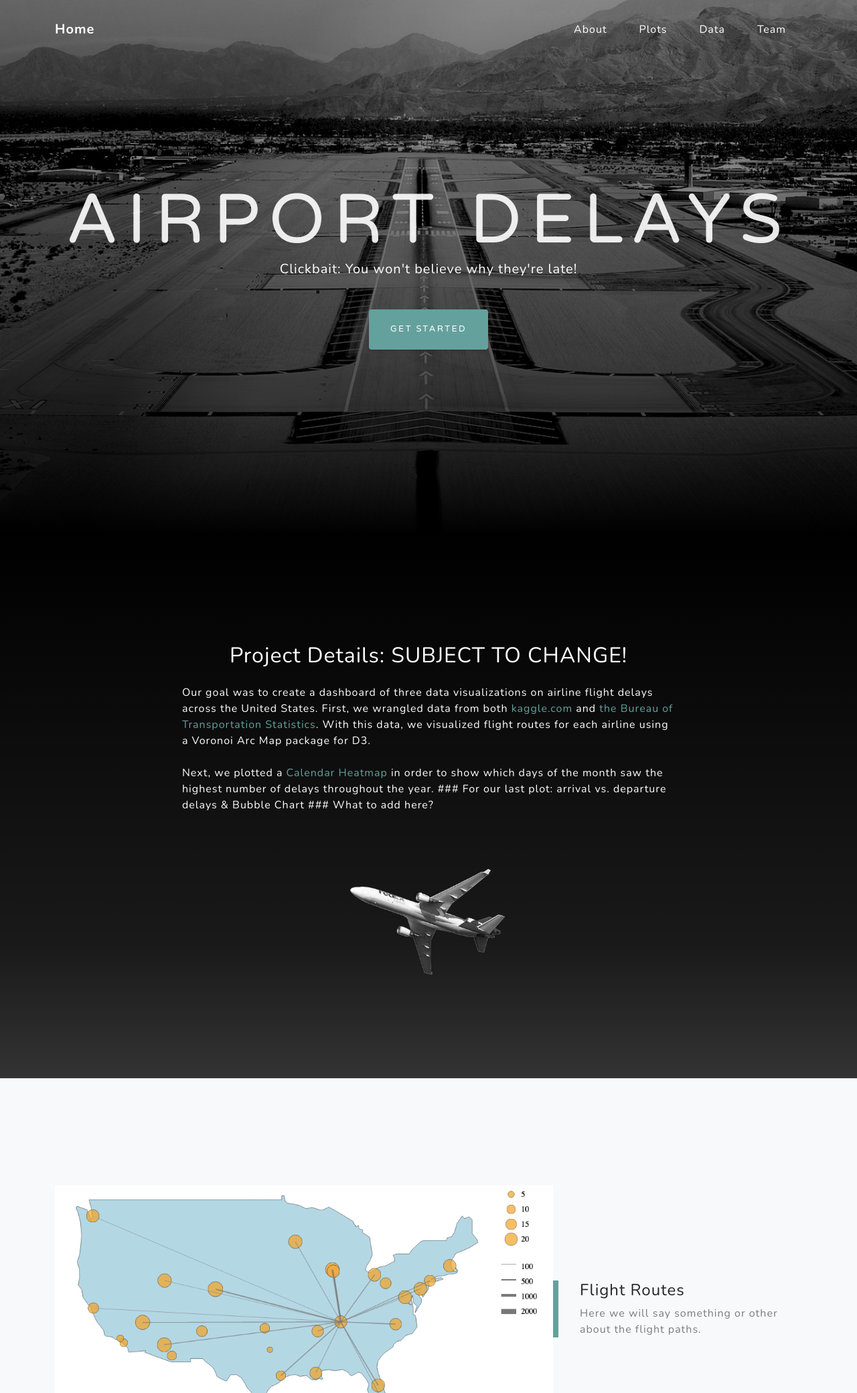
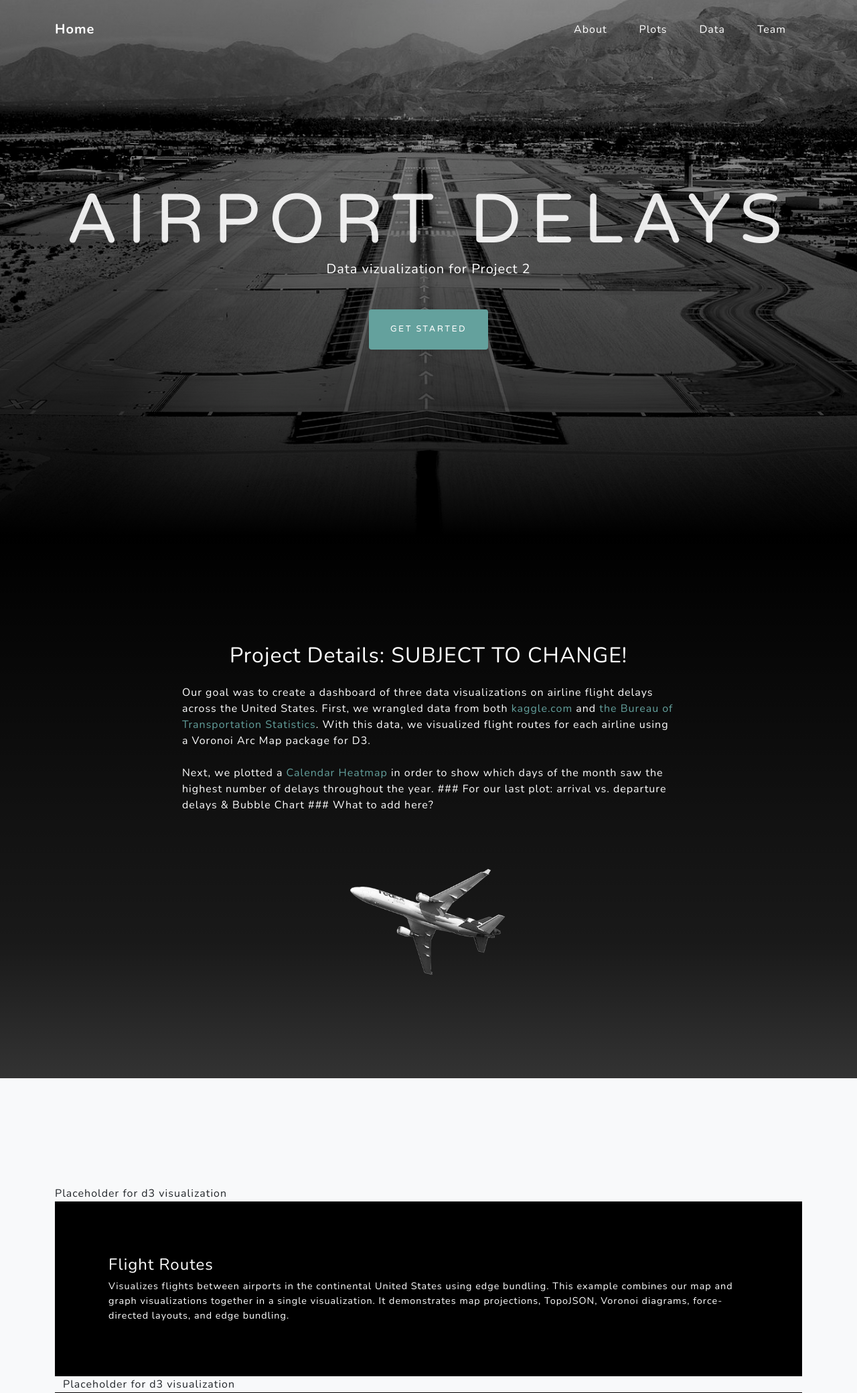
Before and after one commit to Maryamlaine/Project2, a Flask app: page / in a window 1280 px wide. Shown: the top 2080 px of the page at 67% size. Run offline with Flask 2, Linux system fonts and the light colour scheme; data that the repository does not hold is empty; some libraries are stand-ins or nearby versions.

Commit message:
tweaks to index.html

```diff
--- a/dashboard/templates/index.html
+++ b/dashboard/templates/index.html
@@ -7,16 +7,16 @@
         <meta name="author" content="" />
         <title>Grayscale - Start Bootstrap Theme</title>
         <link rel="icon" type="image/x-icon" href="assets/img/favicon.ico" />
-        <!-- Font Awesome icons (free version)-->
+        <!-- Font Awesome icons (free version) -->
         <script src="https://use.fontawesome.com/releases/v5.13.0/js/all.js" crossorigin="anonymous"></script>
-        <!-- Google fonts-->
+        <!-- Google fonts -->
         <link href="https://fonts.googleapis.com/css?family=Varela+Round" rel="stylesheet" />
         <link href="https://fonts.googleapis.com/css?family=Nunito:200,200i,300,300i,400,400i,600,600i,700,700i,800,800i,900,900i" rel="stylesheet" />
-        <!-- Core theme CSS (includes Bootstrap)-->
+        <!-- Core theme CSS (includes Bootstrap) -->
         <link href="{{ url_for('static', filename='css/styles.css') }}" rel="stylesheet" />
     </head>
     <body id="page-top">
-        <!-- Navigation-->
+        <!-- Navigation -->
         <nav class="navbar navbar-expand-lg navbar-light fixed-top" id="mainNav">
             <div class="container">
                 <a class="navbar-brand js-scroll-trigger" href="#page-top">Home</a><button class="navbar-toggler navbar-toggler-right" type="button" data-toggle="collapse" data-target="#navbarResponsive" aria-controls="navbarResponsive" aria-expanded="false" aria-label="Toggle navigation">Menu<i class="fas fa-bars"></i></button>
@@ -30,17 +30,17 @@
                 </div>
             </div>
         </nav>
-        <!-- Masthead-->
+        <!-- Masthead -->
         <header class="masthead">
             <div class="container d-flex h-100 align-items-center">
                 <div class="mx-auto text-center">
                     <h1 class="mx-auto my-0 text-uppercase">Airport Delays</h1>
-                    <h2 class="text-white-50 mx-auto mt-2 mb-5">Clickbait: You won't believe why they're late!</h2>
+                    <h2 class="text-white-50 mx-auto mt-2 mb-5">Data vizualization for Project 2</h2>
                     <a class="btn btn-primary js-scroll-trigger" href="#about">Get Started</a>
                 </div>
             </div>
         </header>
-        <!-- About-->
+        <!-- About -->
         <section class="about-section text-center" id="about">
             <div class="container">
                 <div class="row">
@@ -61,44 +61,51 @@
                 <img class="img-fluid" src="static/img/airliner.png" alt="" />
             </div>
         </section>
-        <!-- Projects-->
+        <!-- Projects -->
         <section class="projects-section bg-light" id="projects">
             <div class="container">
-                <!-- Featured Project Row-->
-                <div class="row align-items-center no-gutters mb-4 mb-lg-5">
-                    <div class="col-xl-8 col-lg-7"><img class="img-fluid mb-3 mb-lg-0" src="static/img/flight_routes.png" alt="" /></div>
-                    <div class="col-xl-4 col-lg-5">
-                        <div class="featured-text text-center text-lg-left">
-                            <h4>Flight Routes</h4>
-                            <p class="text-black-50 mb-0">Here we will say something or other about the flight paths.</p>
-                        </div>
-                    </div>
-                </div>
-                <!-- Project One Row-->
-                <div class="row justify-content-center no-gutters mb-5 mb-lg-0">
-                    <div class="col-lg-6"><img class="img-fluid" src="static/img/heatmap.png" alt="" /></div>
-                    <div class="col-lg-6">
+                <!-- Flight Route Row -->
+                <div class="flight-routes-d3"></div>
+                <div class="row justify-content-center no-gutters">
+                    <div class="col-lg-12 order-lg-first">
                         <div class="bg-black text-center h-100 project">
                             <div class="d-flex h-100">
                                 <div class="project-text w-100 my-auto text-center text-lg-left">
-                                    <h4 class="text-white">Calendar Heatmap</h4>
-                                    <p class="mb-0 text-white-50">Temporary image to represent where we can append the heatmap with d3</p>
-                                    <hr class="d-none d-lg-block mb-0 ml-0" />
+                                    <h4 class="text-white">Flight Routes</h4>
+                                    <p class="mb-0 text-white-50">Visualizes flights between airports in the continental
+                                                                  United States using edge bundling. This example combines
+                                                                  our map and graph visualizations together in a single visualization.
+                                                                  It demonstrates map projections, TopoJSON, Voronoi diagrams,
+                                                                  force-directed layouts, and edge bundling.
+                                    </p>
                                 </div>
                             </div>
                         </div>
                     </div>
                 </div>
-                <!-- Project Two Row-->
+                <!-- Bubble Row -->
+                <div class="bubble-d3 col-lg-12"></div>
                 <div class="row justify-content-center no-gutters">
-                    <div class="col-lg-6"><img class="img-fluid" src="static/img/bubble_map.jpg" alt="" /></div>
-                    <div class="col-lg-6 order-lg-first">
+                    <div class="col-lg-12 order-lg-first">
                         <div class="bg-black text-center h-100 project">
                             <div class="d-flex h-100">
-                                <div class="project-text w-100 my-auto text-center text-lg-right">
+                                <div class="project-text w-100 my-auto text-center text-lg-left">
                                     <h4 class="text-white">Bubble Chart</h4>
-                                    <p class="mb-0 text-white-50">Temporary image to represent bubble chart</p>
-                                    <hr class="d-none d-lg-block mb-0 mr-0" />
+                                    <p class="mb-0 text-white-50">Append bubble chart to div class ".bubble-d3"</p>
+                                </div>
+                            </div>
+                        </div>
+                    </div>
+                </div>
+                <!-- Project Two Row -->
+                <div class="heatmap-d3"></div>
+                <div class="row justify-content-center no-gutters">
+                    <div class="col-lg-12 order-lg-first">
+                        <div class="bg-black text-center h-100 project">
+                            <div class="d-flex h-100">
+                                <div class="project-text w-100 my-auto text-center text-lg-left">
+                                    <h4 class="text-white">Calendar Heatmap</h4>
+                                    <p class="mb-0 text-white-50">Append heatmap to div class ".heatmap-d3"</p>
                                 </div>
                             </div>
                         </div>
@@ -106,8 +113,8 @@
                 </div>
             </div>
         </section>
-        <!-- Signup-->
-        <section class="signup-section" id="data">
+        <!-- Data -->
+        <section class="data-section" id="data">
             <div class="container">
                 <div class="row">
                     <div class="col-md-10 col-lg-8 mx-auto text-center">
@@ -121,8 +128,8 @@
                 </div>
             </div>
         </section>
-        <!-- Contact-->
-        <section class="contact-section bg-black" id="team">
+        <!-- Team -->
+        <section class="team-section bg-black" id="team">
             <div class="container">
                 <div class="row">
                     <div class="col-md-3 mb-3 mb-md-0">
@@ -130,7 +137,7 @@
                             <div class="card-body text-center">
                                 <h4 class="text-uppercase m-0">Maryam Tabatabaei</h4>
                                 <hr class="my-4" />
-                                <div class="small text-black-50">GitHub: <a href="#!" target="_blank">username</a></div>
+                                <div class="small text-black-50">GitHub: <a href="https://github.com/Maryamlaine" target="_blank">Maryamlaine</a></div>
                             </div>
                         </div>
                     </div>
@@ -148,7 +155,7 @@
                             <div class="card-body text-center">
                                 <h4 class="text-uppercase m-0">Karly Ringstad</h4>
                                 <hr class="my-4" />
-                                <div class="small text-black-50">GitHub: <a href="#!" target="_blank">username</a></div>
+                                <div class="small text-black-50">GitHub: <a href="https://github.com/karlyringstad" target="_blank">karlyringstad</a></div>
                             </div>
                         </div>
                     </div>
@@ -167,7 +174,7 @@
                 </div>
             </div>
         </section>
-        <!-- Footer-->
+        <!-- Footer -->
         <footer class="footer bg-black small text-center text-white-50">
             <div class="container">Image sources: </br>
                 "Palm Springs International Airport photo D Ramey Logan.jpg" from Wikimedia Commons by D Ramey Logan, CC-BY 4.0</br>
@@ -175,12 +182,17 @@
                 "Stuttgart Airport Terminal 1.jpg" from Wikimedia Commons by CatalpaSpirit, CC-BY 4.0
             </div>
         </footer>
-        <!-- Bootstrap core JS-->
+        <!-- D3 -->
+        <script src="https://d3js.org/d3.v5.min.js"></script>
+        <script type="text/javascript" src="static/js/placeholder1.js"></script>
+        <script type="text/javascript" src="static/js/placeholder2.js"></script>
+        <script type="text/javascript" src="static/js/placeholder3.js"></script>
+        <!-- Bootstrap core JS -->
         <script src="https://cdnjs.cloudflare.com/ajax/libs/jquery/3.5.1/jquery.min.js"></script>
         <script src="https://stackpath.bootstrapcdn.com/bootstrap/4.5.0/js/bootstrap.bundle.min.js"></script>
-        <!-- Third party plugin JS-->
+        <!-- Third party plugin JS -->
         <script src="https://cdnjs.cloudflare.com/ajax/libs/jquery-easing/1.4.1/jquery.easing.min.js"></script>
-        <!-- Core theme JS-->
+        <!-- Core theme JS -->
         <script src="{{ url_for('static', filename='js/scripts.js') }}"></script>
     </body>
 </html>
```
